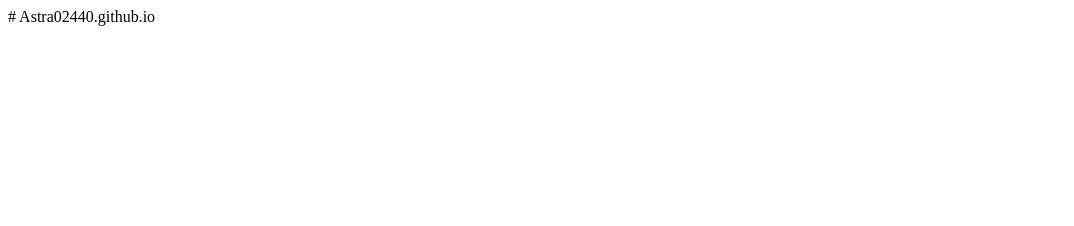
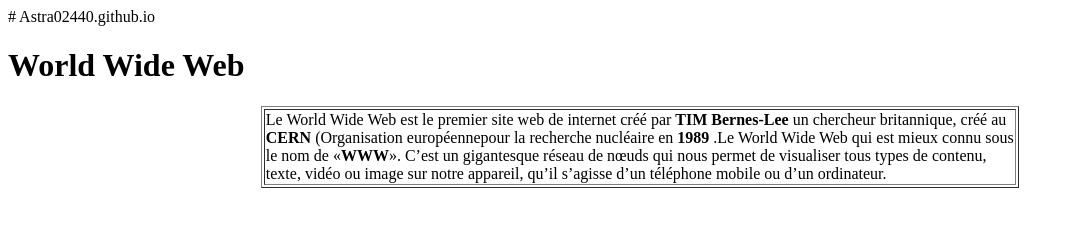
Before and after one commit to Astra02440/Astra02440.github.io, a plain HTML site: page index.HTML in a window 1280 px wide. Shown: the whole page, without its empty margins (0-1074 px from the left). Drawn offline with Linux system fonts and the light colour scheme.

Commit message:
index.HTML

```diff
--- a/index.HTML
+++ b/index.HTML
@@ -1 +1,21 @@
 # Astra02440.github.io
+<!doctype html>
+<html lang="fr">
+      <head>
+          <meta charset="utf-8">
+          <title>Histoire et l'Aventure d'Internet</title>
+		  <link rel="stylesheet" href="style.css">
+      </head>
+      <body>
+	      <h1>World Wide Web</h1>
+          <CENTER><TABLE width=60% border=1>
+		  <TR>
+		  <TD>Le World Wide Web est le premier site web de internet créé par <strong>
+          TIM Bernes-Lee </strong> un chercheur britannique, créé au <strong> CERN
+          </strong> (Organisation européennepour la recherche nucléaire en <strong>
+          1989 </strong>.Le World Wide Web qui est mieux connu sous le nom de «<strong>WWW</strong>». C’est un
+		  gigantesque réseau de nœuds qui nous permet de visualiser tous types de
+		  contenu, texte, vidéo ou image sur notre appareil, qu’il s’agisse d’un
+		  téléphone mobile ou d’un ordinateur.</TD>
+      </body>
+</html>
```
